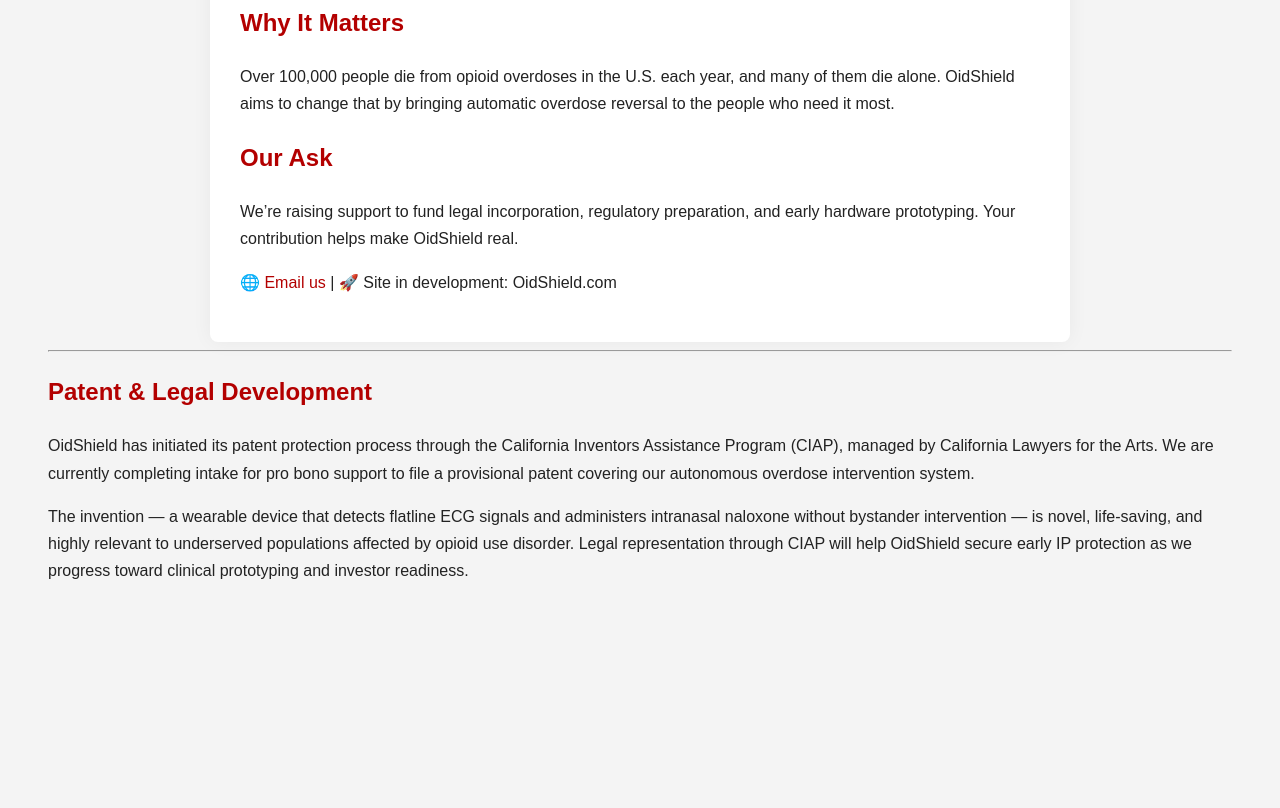
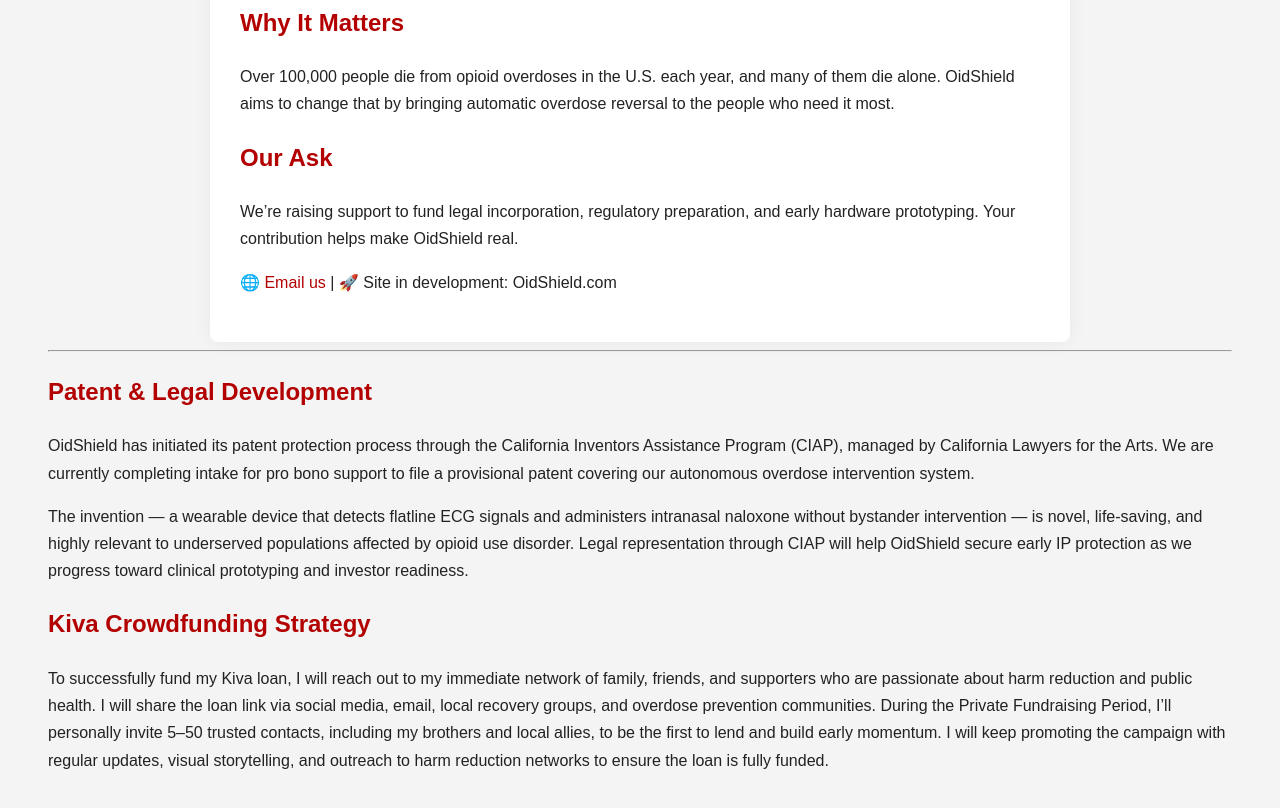
Before and after one commit to OidShield/oidshield.github.io, a plain HTML site: page index.html in a window 1280 px wide. Shown: the part 848-1656 px from the top of the page. Before the commit the page ends 1496 px from the top, so only its background shows below. Drawn offline with Linux system fonts and the light colour scheme.

Commit message:
Update index.html

```diff
--- a/index.html
+++ b/index.html
@@ -57,6 +57,7 @@
 <p>OidShield has initiated its patent protection process through the California Inventors Assistance Program (CIAP), managed by California Lawyers for the Arts. We are currently completing intake for pro bono support to file a provisional patent covering our autonomous overdose intervention system.</p>
 
 <p>The invention — a wearable device that detects flatline ECG signals and administers intranasal naloxone without bystander intervention — is novel, life-saving, and highly relevant to underserved populations affected by opioid use disorder. Legal representation through CIAP will help OidShield secure early IP protection as we progress toward clinical prototyping and investor readiness.</p>
-
+<p><h2>Kiva Crowdfunding Strategy</h2></p>
+<p>To successfully fund my Kiva loan, I will reach out to my immediate network of family, friends, and supporters who are passionate about harm reduction and public health. I will share the loan link via social media, email, local recovery groups, and overdose prevention communities. During the Private Fundraising Period, I’ll personally invite 5–50 trusted contacts, including my brothers and local allies, to be the first to lend and build early momentum. I will keep promoting the campaign with regular updates, visual storytelling, and outreach to harm reduction networks to ensure the loan is fully funded.</p>
 </body>
 </html>
```
